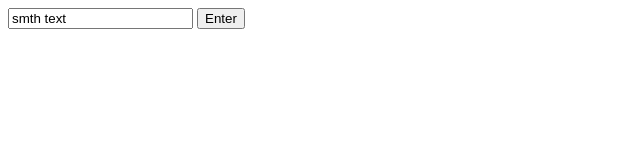
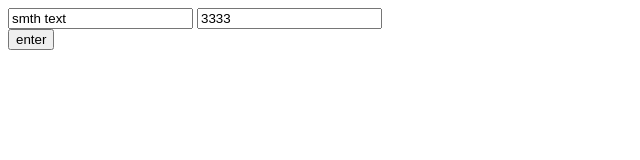
Before and after one commit to RingiBoy/HomeWork_OktemWEB, a plain HTML site: page index.html in a window 1280 px wide. Shown: the whole page, without its empty margins (0-640 px from the left). Drawn offline with Linux system fonts and the light colour scheme.

Commit message:
form button.value

```diff
--- a/index.html
+++ b/index.html
@@ -5,7 +5,7 @@
     <meta name="viewport"
           content="width=device-width, user-scalable=no, initial-scale=1.0, maximum-scale=1.0, minimum-scale=1.0">
     <meta http-equiv="X-UA-Compatible" content="ie=edge">
-    <title>Task5</title>
+    <title>Task7</title>
 </head>
 <body>
 <!--<div id="text">Lorem ipsum dolor sit amet, consectetur adipisicing elit. Cupiditate distinctio esse eum iusto nesciunt vero.</div>-->
@@ -27,10 +27,13 @@
 <!--</ul>-->
 
 <!--<div id="commentCont"></div>-->
-<form action="">
+<form action="" id="formss">
     <input type="text" name="" id="text" value="smth text">
-    <input type="button" name="" id="button" value="Enter">
+    <input type="text" name="" id="text2" value="3333">
 </form>
+
+<button name="btn" id="btn" value="enter"></button>
+
 
 
 
--- a/task7.js
+++ b/task7.js
@@ -97,7 +97,17 @@
 // - створити 2 форми  по 2 інпути в кожній. ствоирити кнопку при кліку на яку считується та виводиться на консоль інформація з цих 2х форм.
 
 
+const formText = document.getElementById('text');
+const formText2=document.getElementById('text2');
+const btn = document.getElementById('btn');
+btn.innerText='enter'
 
+
+btn.onclick=(ev)=>{
+    console.log(formText.value);
+    console.log(formText2.value);
+    console.log(ev);
+}
 
 //     Кнопка повинна лежати за межами форм (Щоб ьуникнути  перезавантаження сторінки)
 // Доступ до інпутів через Forms API. Отже дайте формі та інпутам всі необхідні атрибути.
```
